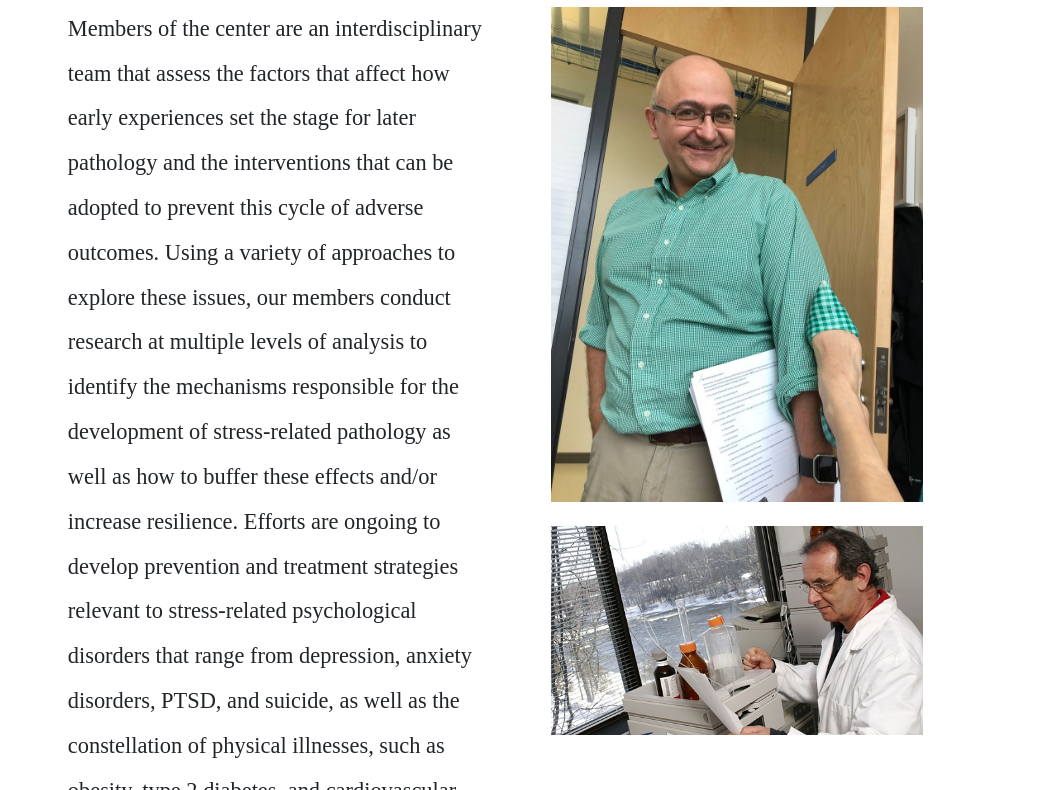
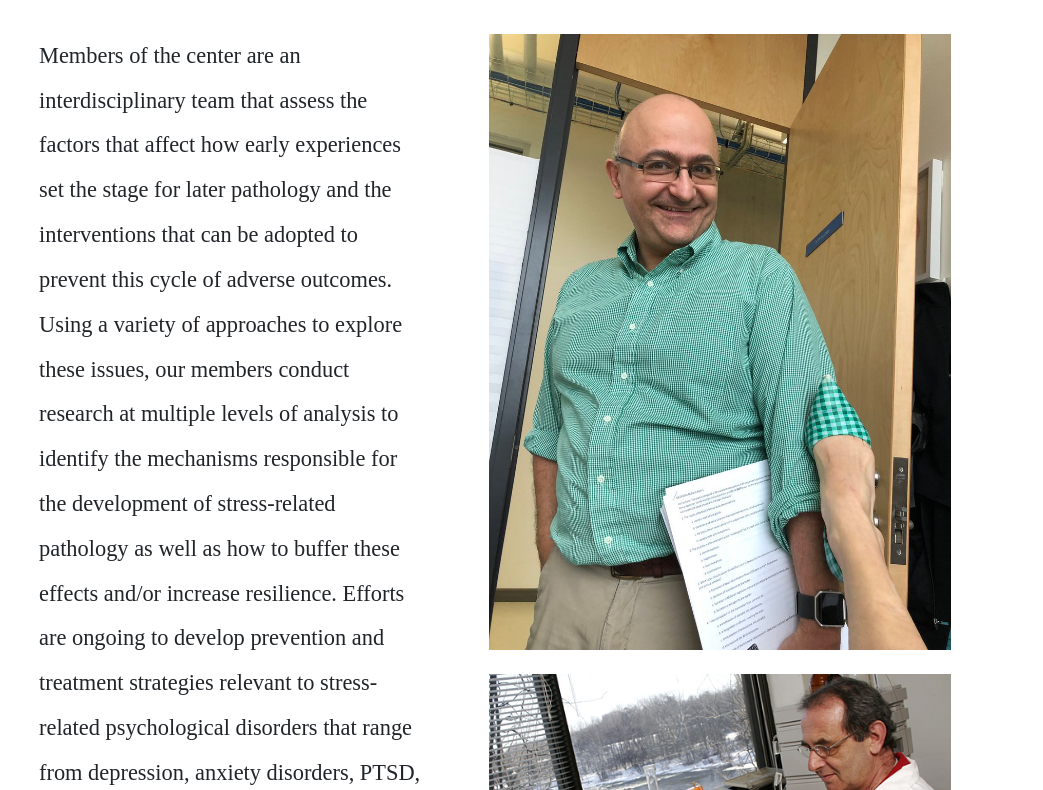
Before and after one commit to oyenmwen/stress-centre, a website built with Parcel: page members.html in a window 1280 px wide. Shown: the part 214-1004 px from the top of the page, without its empty margins (163-1206 px from the left). Built offline with nearby package versions, Linux system fonts and the light colour scheme; a web font is replaced by a local one.

Commit message:
made memebers page more pretty

```diff
--- a/css/members.css
+++ b/css/members.css
@@ -8,10 +8,12 @@
 body{
   margin-top: 0 !important;
   /* font-family: 'Gurajada', serif !important; */
+  background-color: #F8F9FA;
 }
 
 main{
   padding: inherit !important;
+  background-color: white;
 }
 
 
@@ -53,17 +55,27 @@ font-weight: bold;
 }
 
 img{
-  width:75%;
+  /* width:75%; */
+  max-width: 100%;
 }
 
 .card {
 width: 25rem;
   border-radius: 3px;
-  box-shadow: 0 1px 1px rgba(0, 0, 0, 0.1);
+  box-shadow: 0 1px 0.5px rgba(0, 0, 0, 0.1);
   border-radius: 3px;
   -webkit-transition: all 0.6s cubic-bezier(0.165, 0.84, 0.44, 1);
   transition: all 0.6s cubic-bezier(0.165, 0.84, 0.44, 1);
 }
+main {
+width: 25rem;
+  border-radius: 3px;
+  box-shadow: 0 1px 20px rgba(0, 0, 0, 0.1);
+  border-radius: 3px;
+  -webkit-transition: all 0.6s cubic-bezier(0.165, 0.84, 0.44, 1);
+  transition: all 0.6s cubic-bezier(0.165, 0.84, 0.44, 1);
+}
+
 .card::after {
   content: "";
   border-radius: 5px;
@@ -81,11 +93,11 @@ width: 25rem;
 
 .card:hover {
   -webkit-transform: scale(1.001, 1.001);
-  transform: scale(1.001, 1.001);
+  transform: scale(1.0001, 1.0001);
 }
 
 .card:hover::after {
-    opacity: 1;
+    opacity: 0.5;
 }
 @media only screen and (max-width: 600px) {
   h1{
--- a/members.html
+++ b/members.html
@@ -65,10 +65,10 @@
 
 
   <!-- Add your site or application content here -->
-  <main class="container">
-    <h1 class="mb-md-0 mb-4">Members</h1>
-    <div class="row mb-5 mt-0 pt-0">
-      <div class="col col-12 col-lg-6 p-md-5">
+  <main class="container pt-2 pt-lg-5 p-5">
+    <h1 class="mb-md-0 mb-4 ms-lg-5 ps-lg-5">Members</h1>
+    <div class="row mb-5 mt-0 p-lg-5 pt-0">
+      <div class="col col-12 col-lg-6 pt-md-1 p-md-5">
         <p class="">Members of the center are an interdisciplinary team that assess the
           factors that affect how early experiences set the stage for later pathology
           and the interventions that can be adopted to prevent this cycle of adverse
@@ -81,7 +81,7 @@
           of physical illnesses, such as obesity, type 2 diabetes, and cardiovascular, infectious and
           neurodegenerative diseases. Considerable attention is also devoted to the repercussions related to chronic illness and chronic pain.</p>
       </div>
-      <div class="col col-12 col-lg-6 mt-5">
+      <div class="col col-12 col-lg-6 mt-lg-1 mt-5">
         <div class="row mb-4">
           <div class="pic1">
             <img src="img/pic4.jpg">
@@ -96,13 +96,14 @@
 
       </div>
     </div>
-    <hr>
+  </main>
+    <div class="container">
     <div class="row">
       <div class="container mt-5 ">
-        <h2>Meet the members</h2>
+
 
         <div class="row my-5 py-1 " id="item-1">
-          <div class="col-lg-4 col-12 my-3">
+          <div class="col-lg-4  col-12 my-3">
             <div class="card" >
               <img src="img/pic1.jpg" class="card-img-top" alt="...">
               <div class="card-body p-5">
@@ -180,8 +181,7 @@
       </div>
 
     </div>
-  </main>
-
+</div>
   <!-- Modal -->
   <div class="modal fade" id="robyn" tabindex="-1" aria-labelledby="Dr. McQuaid's Publications" aria-hidden="true">
     <div class="modal-dialog">
```
